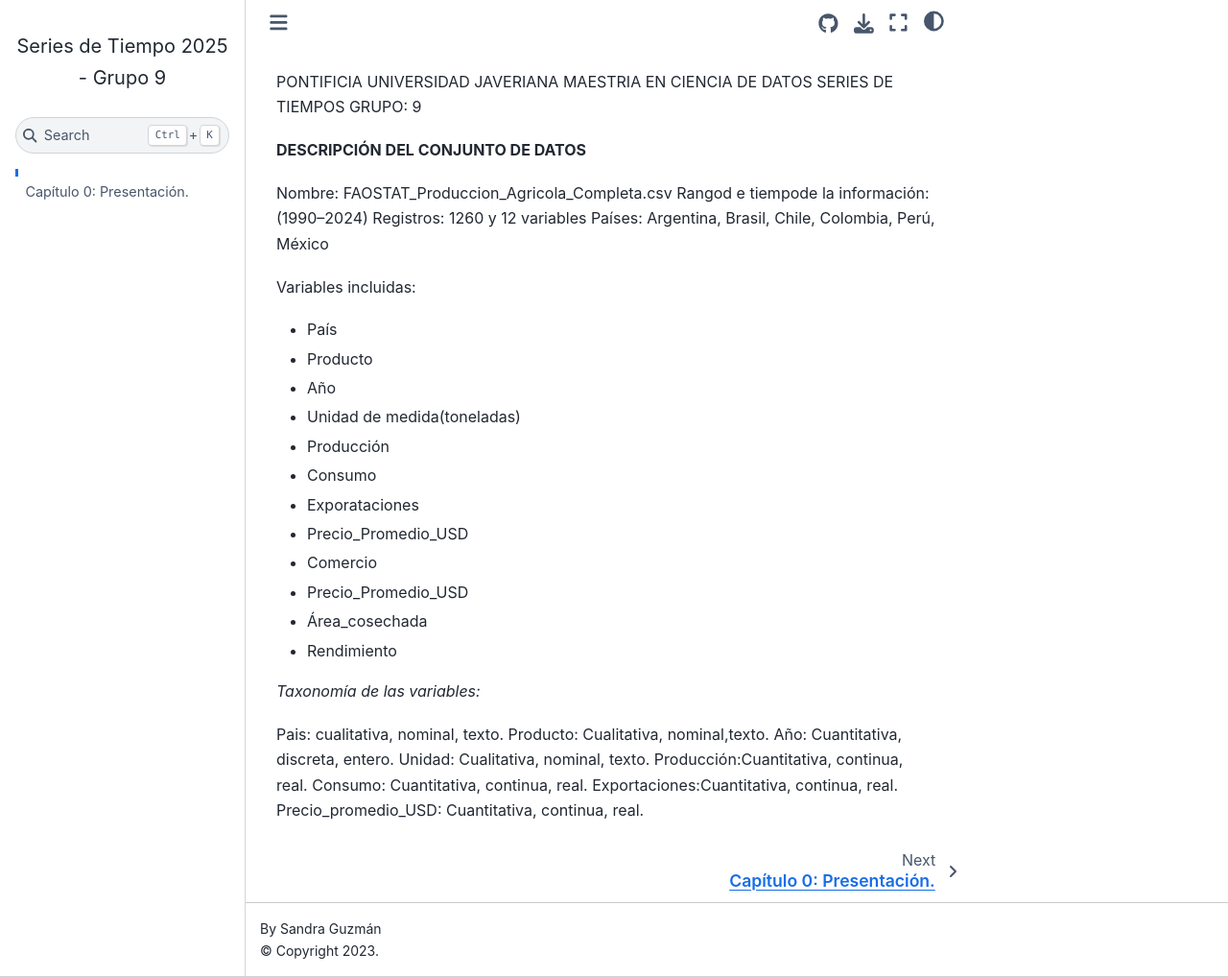
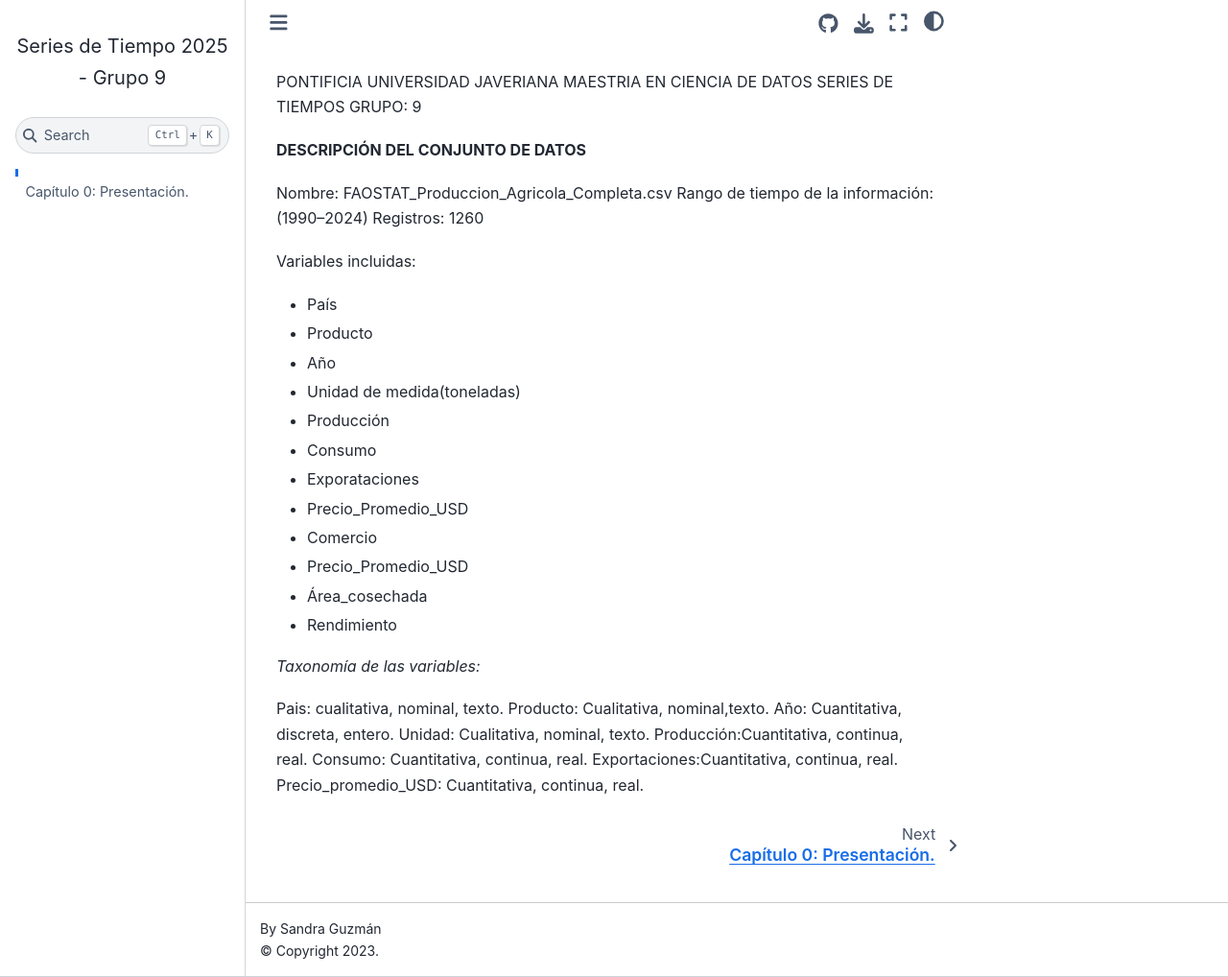
Before and after one commit to Sandra-guzman/Series-de-tiempo-2025-grupo-9-, a Jupyter Book: the page built from book/intro.md, in a window 1280 px wide and 1018 px high. Shown: the whole window at 96% size. Built offline with Jupyter Book 1.0.4 settings and Sphinx 7.4.7 and the Sphinx Book theme 1.1.4, drawn with Linux system fonts in a browser that asks for light colours.

Commit message:
Update intro.md

```diff
--- a/book/intro.md
+++ b/book/intro.md
@@ -6,8 +6,8 @@
 **DESCRIPCIÓN DEL CONJUNTO DE DATOS**
 
 Nombre: FAOSTAT_Produccion_Agricola_Completa.csv
-Rangod e tiempode la información: (1990–2024)
-Registros: 1260 y 12 variables Países: Argentina, Brasil, Chile, Colombia, Perú, México
+Rango de tiempo de la información: (1990–2024)
+Registros: 1260
 
 Variables incluidas:
 
```
